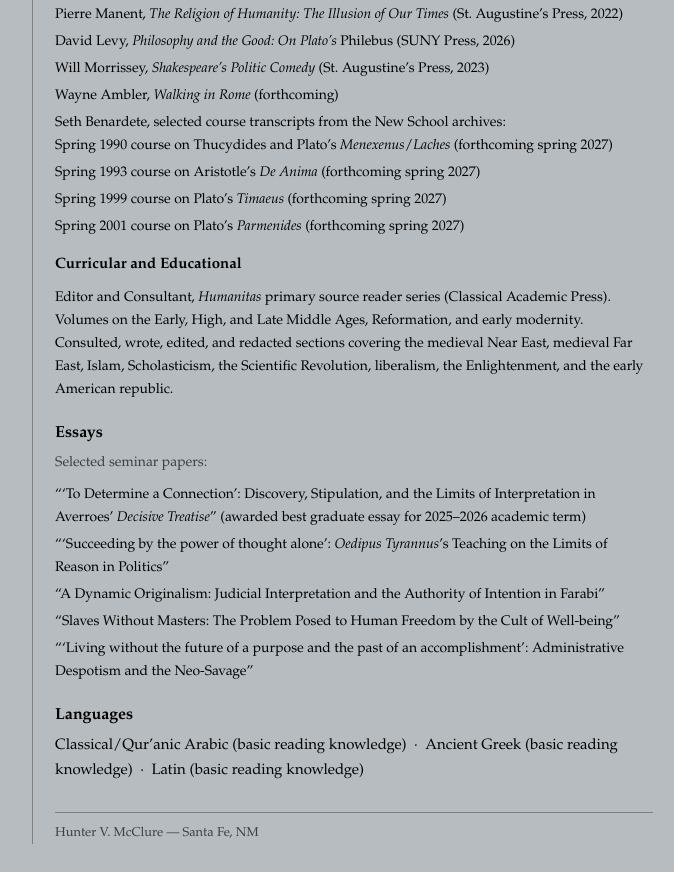
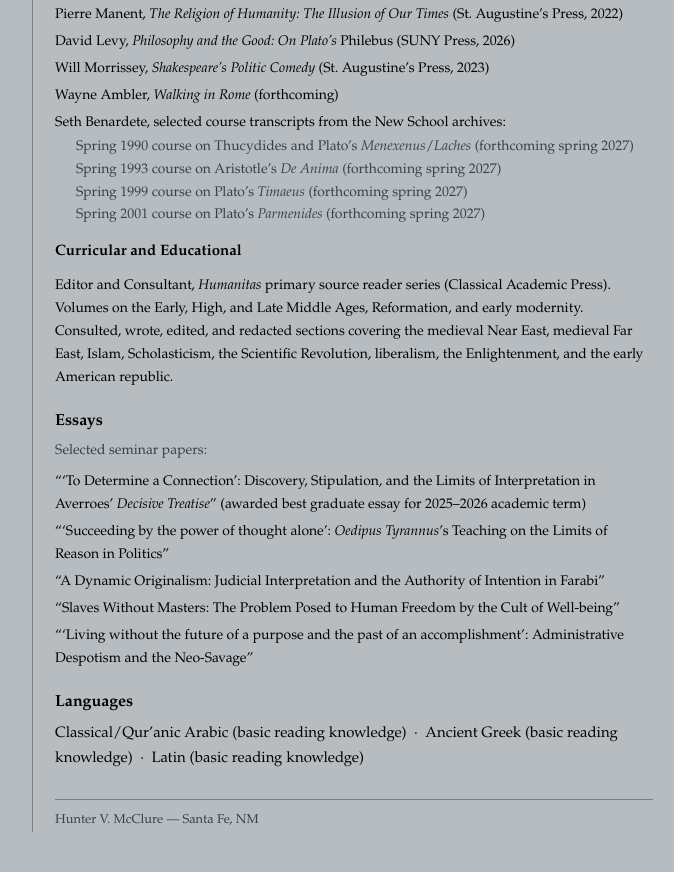
Before and after one commit to greenloeb/greenloeb.github.io, a plain HTML site: page cv.html in a window 1280 px wide. Shown: the part 1540-2412 px from the top of the page, without its empty margins (357-1031 px from the left). Drawn offline with Linux system fonts and the light colour scheme.

Commit message:
Update cv.html

```diff
--- a/cv.html
+++ b/cv.html
@@ -106,13 +106,13 @@
       <li>David Levy, <em>Philosophy and the Good: On Plato&#8217;s</em> Philebus (SUNY Press, 2026)</li>
       <li>Will Morrissey, <em>Shakespeare&#8217;s Politic Comedy</em> (St. Augustine&#8217;s Press, 2023)</li>
       <li>Wayne Ambler, <em>Walking in Rome</em> (forthcoming)</li>
-      <li>
+            <li>
         Seth Benardete, selected course transcripts from the New School archives:
-        <ul class="cv-list cv-detail">
-          <li>Spring 1990 course on Thucydides and Plato&#8217;s <em>Menexenus</em>/<em>Laches</em> (forthcoming spring 2027)</li>
-          <li>Spring 1993 course on Aristotle&#8217;s <em>De Anima</em> (forthcoming spring 2027)</li>
-          <li>Spring 1999 course on Plato&#8217;s <em>Timaeus</em> (forthcoming spring 2027)</li>
-          <li>Spring 2001 course on Plato&#8217;s <em>Parmenides</em> (forthcoming spring 2027)</li>
+        <span class="cv-meta" style="padding-left: 1.5em;">Spring 1990 course on Thucydides and Plato&#8217;s <em>Menexenus</em>/<em>Laches</em> (forthcoming spring 2027)</span>
+        <span class="cv-meta" style="padding-left: 1.5em;">Spring 1993 course on Aristotle&#8217;s <em>De Anima</em> (forthcoming spring 2027)</span>
+        <span class="cv-meta" style="padding-left: 1.5em;">Spring 1999 course on Plato&#8217;s <em>Timaeus</em> (forthcoming spring 2027)</span>
+        <span class="cv-meta" style="padding-left: 1.5em;">Spring 2001 course on Plato&#8217;s <em>Parmenides</em> (forthcoming spring 2027)</span>
+      </li>
         </ul>
       </li>
     </ul>
```
